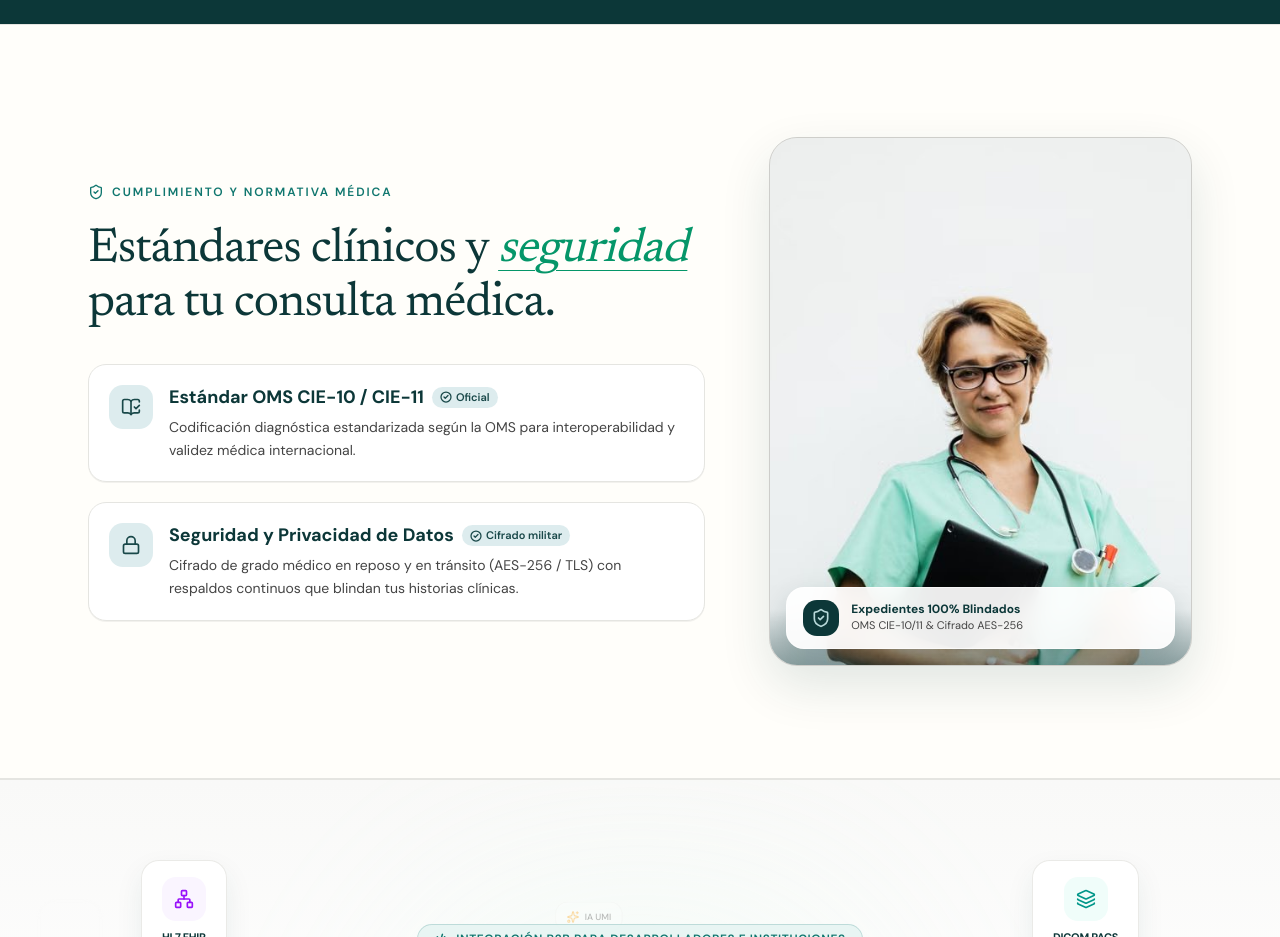
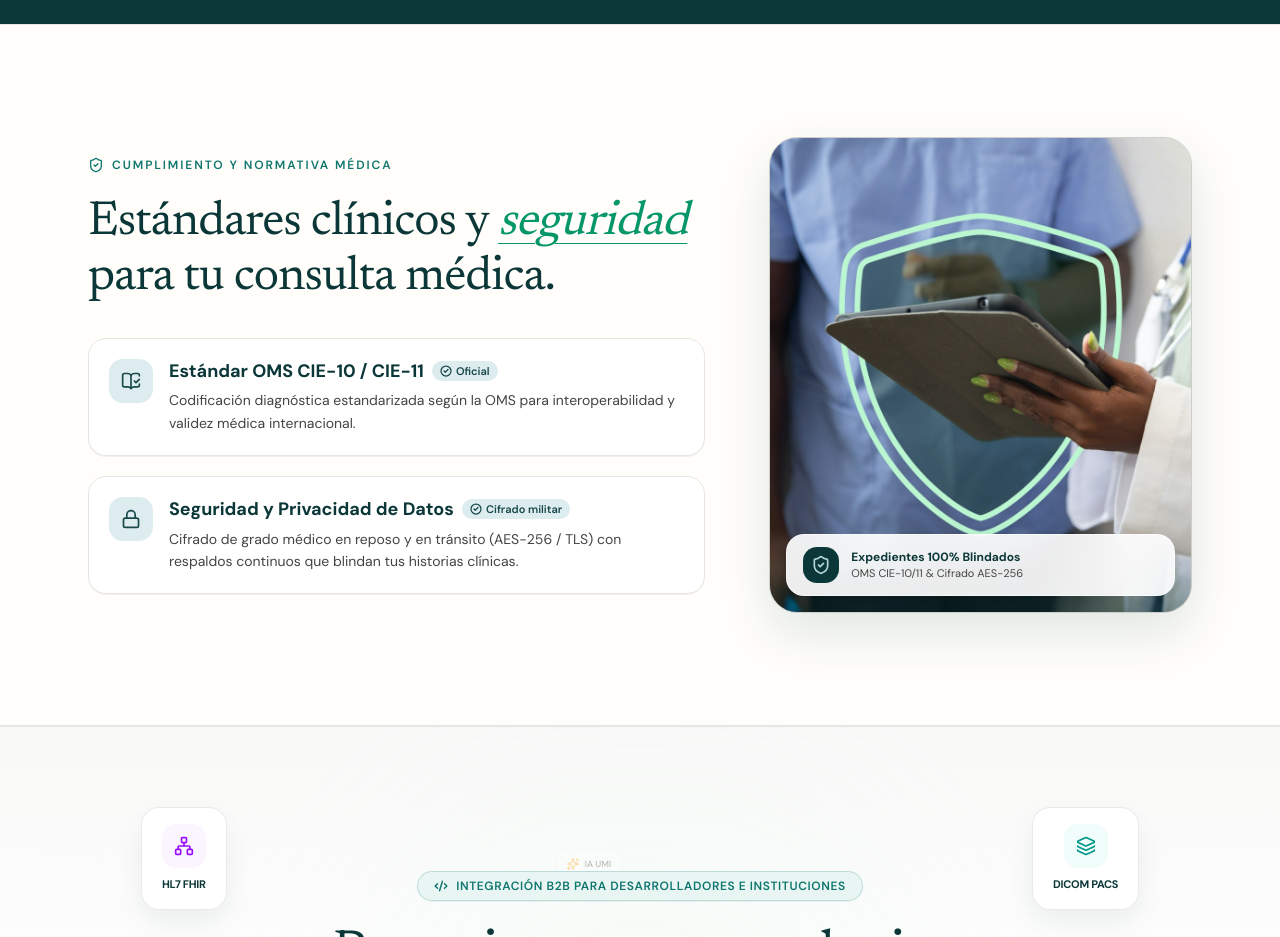
Before and after one commit to vicmanve/umia-landing, a Next.js app: page / in a window 1280 px wide. Shown: the part 5060-5997 px from the top of the page. Built offline with nearby package versions, Linux system fonts and the light colour scheme.

Commit message:
feat(security): actualizar fotografía en sección de seguridad

```diff
--- a/src/components/standards-section.tsx
+++ b/src/components/standards-section.tsx
@@ -77,12 +77,12 @@ export function StandardsSection() {
             <BlurFade inView delay={0.15}>
               <div className="relative mx-auto max-w-[380px] sm:max-w-[420px] lg:max-w-none">
                 {/* Marco de fotografía médico con acabados limpios */}
-                <div className="relative aspect-[4/4.6] sm:aspect-[4/5] w-full overflow-hidden rounded-[26px] sm:rounded-[28px] border border-line bg-canvas shadow-[0_20px_50px_rgba(12,55,56,0.12)] outline outline-1 -outline-offset-1 outline-black/10">
+                <div className="relative aspect-[4/4.5] w-full overflow-hidden rounded-[26px] sm:rounded-[28px] border border-line bg-canvas shadow-[0_20px_50px_rgba(12,55,56,0.12)] outline outline-1 -outline-offset-1 outline-black/10">
                   {/* eslint-disable-next-line @next/next/no-img-element */}
                   <img
                     src={assetPath("/compliance-doctor.jpg")}
-                    alt="Doctora especialista de UMIA con expediente digital seguro"
-                    className="h-full w-full object-cover object-top"
+                    alt="Especialistas de UMIA con expediente digital seguro y blindado"
+                    className="h-full w-full object-cover object-center"
                   />
                   {/* Sutil viñeta degradada inferior */}
                   <div className="pointer-events-none absolute inset-x-0 bottom-0 h-28 bg-gradient-to-t from-deep-teal/40 via-transparent to-transparent" />
```
Also changed, not shown: public/compliance-doctor.jpg.
